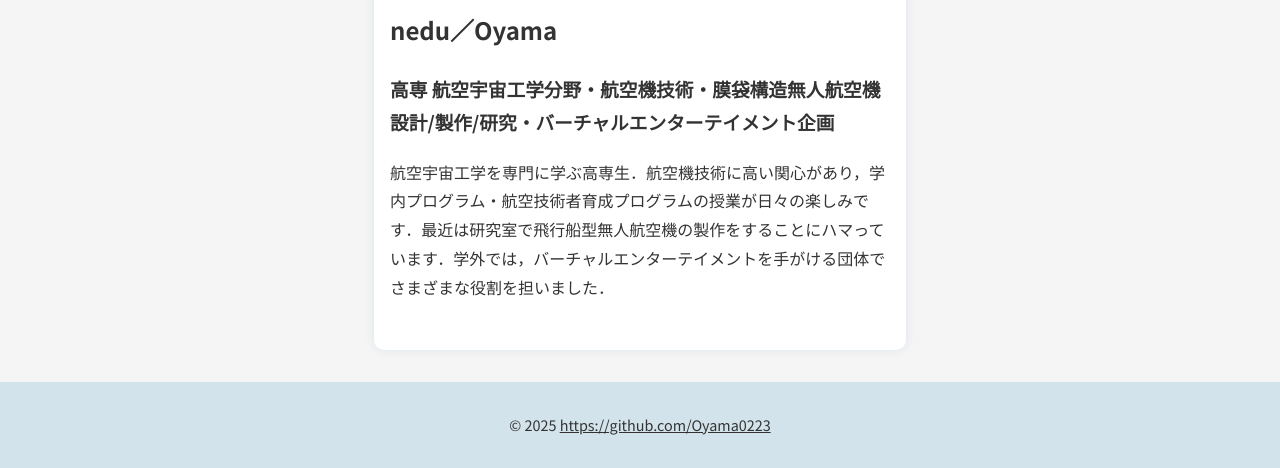
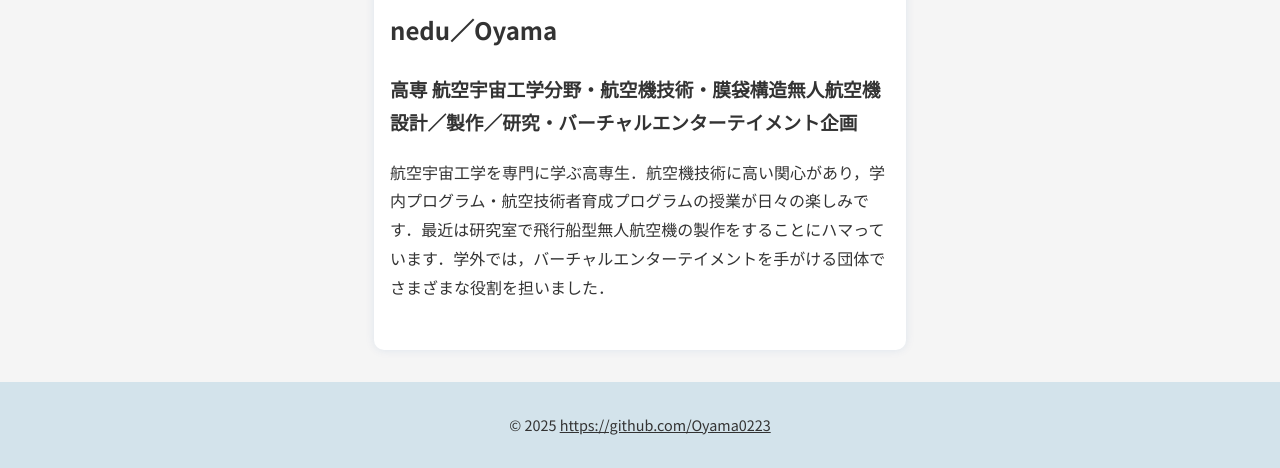
Before and after one commit to Oyama0223/index, a plain HTML site: page index.html in a window 1280 px wide. Shown: the part 464-932 px from the top of the page. Drawn offline with Linux system fonts and the light colour scheme.

Commit message:
Update index.html

```diff
--- a/index.html
+++ b/index.html
@@ -105,7 +105,7 @@
 
       <h1>nedu／Oyama<br></h1>
       <h3>
-        高専 航空宇宙工学分野・航空機技術・膜袋構造無人航空機 設計/製作/研究・バーチャルエンターテイメント企画
+        高専 航空宇宙工学分野・航空機技術・膜袋構造無人航空機 設計／製作／研究・バーチャルエンターテイメント企画
       </h3>
 
       <p>
```
